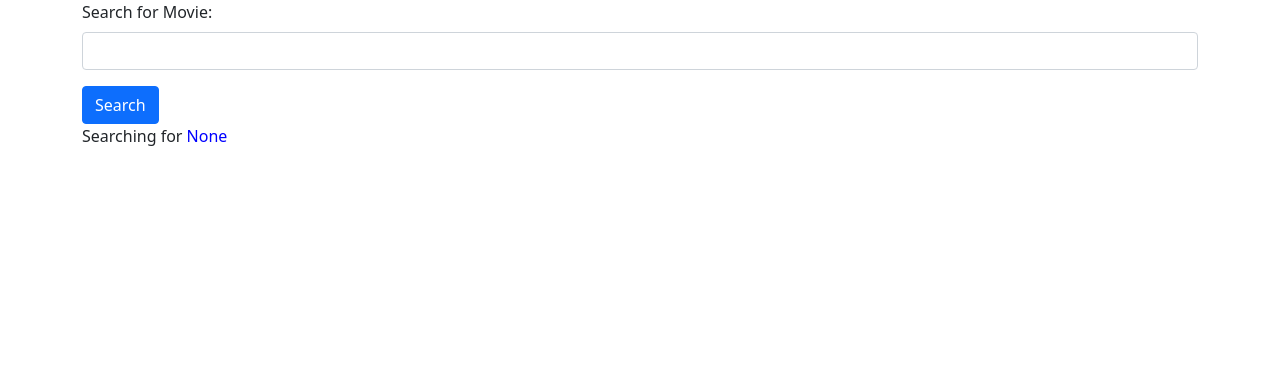
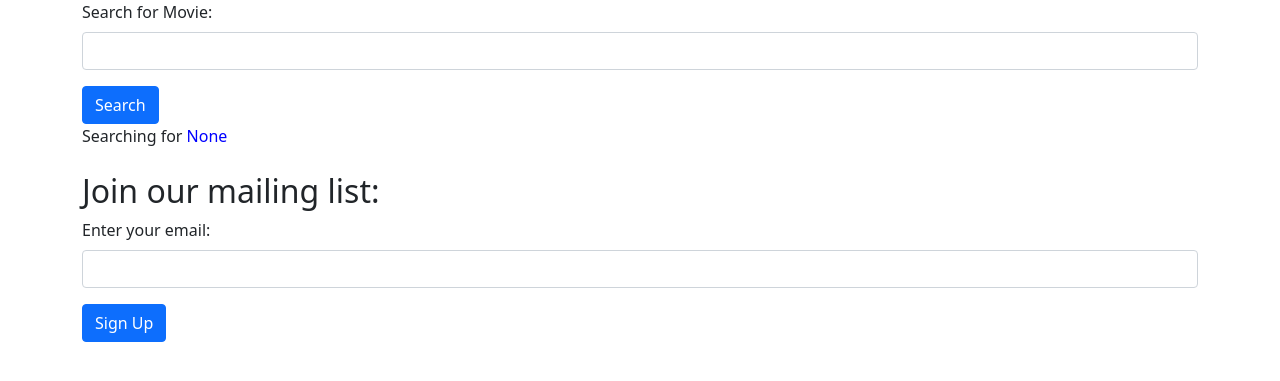
Before and after one commit to gurnitha/2022-django-moviereviews, a Django app: page / in a window 1280 px wide. Shown: the top 381 px of the page. Run offline with Django 3.2, Linux system fonts and the light colour scheme.

Commit message:
8.2 Sending a Form to Another Page

```diff
--- a/movie/templates/movie/home.html
+++ b/movie/templates/movie/home.html
@@ -4,29 +4,53 @@
     <!-- Required meta tags -->
     <meta charset="utf-8">
     <meta name="viewport" content="width=device-width, initial-scale=1">
-
     <!-- Bootstrap CSS -->
     <link href="https://cdn.jsdelivr.net/npm/bootstrap@5.1.3/dist/css/bootstrap.min.css" rel="stylesheet" >
-
     <title>Movie Review</title>
 </head>
 <body>
-
     <div class="container">
-
-		<form action="">
+        <form
+        	action="">
             <div class="mb-3">
                 <label for="searchMovie" class="form-label">
                 	Search for Movie:
                 </label>
-				<input type="text" class="form-control"
+                <input
+                	type="text"
+                	class="form-control"
                     name="searchMovie" />
             </div>
-			<button type="submit" class="btn btn-primary">Search</button>
+            <button
+            	type="submit"
+            	class="btn btn-primary">Search</button>
         </form>
+
         Searching for <span style="color:blue;">{{ searchTerm }}</span>
+
+        <br />
+        <br />
+
+        <h2>Join our mailing list:</h2>
+
+        <form
+        	action="{% url 'movie:signup' %}">
+            <div class="mb-3">
+                <label
+                	for="email"
+                	class="form-label"> Enter your email:
+                </label>
+                <input
+                	type="email"
+                	class="form-control"
+                    name="email" />
             </div>
-
+            <button
+            	type="submit"
+            	class="btn btn-primary">Sign Up</button>
+        </form>
+    </div>
+    </div>
     <!-- Option 1: Bootstrap Bundle with Popper -->
     <script src="https://cdn.jsdelivr.net/npm/bootstrap@5.1.3/dist/js/bootstrap.bundle.min.js"></script>
 </body>
--- a/movie/urls.py
+++ b/movie/urls.py
@@ -10,5 +10,6 @@ app_name = 'movie'
 
 urlpatterns = [
     path('', views.home, name='home'),
-    path('about/', views.about, name='about')
+    path('about/', views.about, name='about'),
+    path('signup/', views.signup, name='signup'),
 ]
--- a/movie/views.py
+++ b/movie/views.py
@@ -15,3 +15,8 @@ def home(request):
 
 def about(request):
 	return render(request, 'movie/about.html', {'name':'Movie Review'})
+
+
+def signup(request):
+	email = request.GET.get('email')
+	return render(request, 'movie/signup.html', {'email':email})
```
Also changed, not shown: movie/templates/movie/signup.html (added, +19 -0 lines), README.md. Lines whose indentation alone changed are shown as unchanged.
